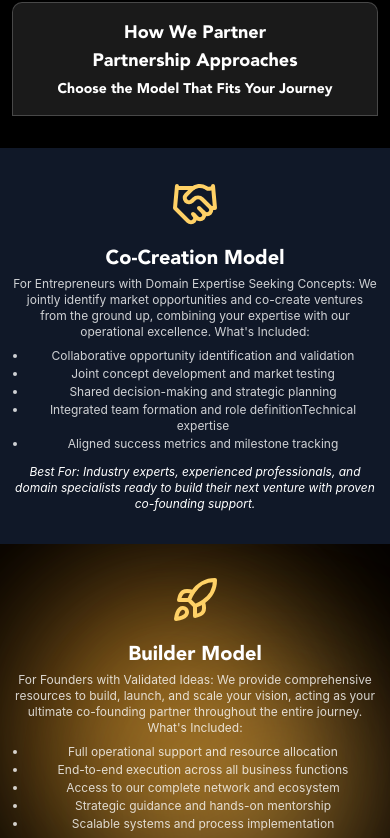
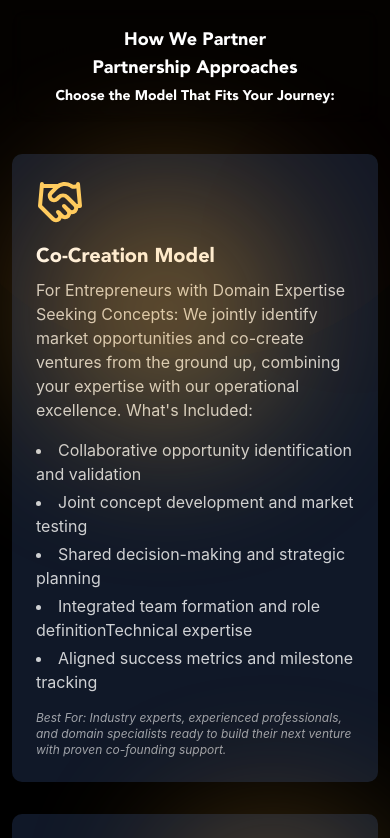
Before and after one commit to sammerasker/e-turn-re, a React (Vite) app: page /our-offerings in a window 390 px wide. Shown: the part 2928-3766 px from the top of the page. Built offline with nearby package versions, Linux system fonts and the light colour scheme.

Commit message:
adding ourofferings page

```diff
--- a/src/components/Header.jsx
+++ b/src/components/Header.jsx
@@ -19,8 +19,8 @@ const Header = () => {
   const menuItems = [
     { to: '/', label: 'Home' },
     { to: '/about', label: 'About Us' },
-   /* { to: '/our-offerings', label: 'Our Offering' },
-    { to: '/who-we-benefit', label: 'Advantages' },
+    { to: '/our-offerings', label: 'Our Offering' },
+   /* { to: '/who-we-benefit', label: 'Advantages' },
     { to: '/our-methodology', label: 'Our Methodology' },
     { to: '/portfolio', label: 'Portfolio' },*/
     { to: '/connect', label: 'Connect' }
--- a/src/pages/Connect.jsx
+++ b/src/pages/Connect.jsx
@@ -652,7 +652,7 @@ const Connect = () => {
                   <Button
                     type="submit"
                     disabled={isSubmitting}
-                    className="w-full bg-[#FF9F1C] text-white hover:bg-yellow-800 font-semibold rounded-full cursor-pointer" // Added cursor-pointer
+                    className="w-full bg-[#FF9F1C] text-white hover:bg-yellow-800 font-semibold rounded-full cursor-pointer"
 
                   >
                     {isSubmitting ? "Sending..." : "Send Message"}
--- a/src/pages/OurOfferings.jsx
+++ b/src/pages/OurOfferings.jsx
@@ -563,24 +563,31 @@ export default function OfferingPage() {
       </section>
 
       {/* How We Partner (Header) - Non-Animated (Simple background) */}
-      <section className="bg-black py-8">
+      <section className="animated-section-ep text-white pt-10 bg-black pb-10">
+        <div className="background-animation-ep">
+          <div className="wave-ep"></div>
+          <div className="wave-ep"></div>
+          <div className="wave-ep"></div>
+          <div className="gradient-blob-ep blob1-ep"></div>
+          <div className="gradient-blob-ep blob2-ep"></div>
+          <div className="gradient-blob-ep blob3-ep"></div>
+        </div>
         <motion.div
-          className="max-w-6xl mx-auto flex justify-center px-3 sm:px-4 md:px-6"
+          className="max-w-6xl mx-auto flex flex-col items-center px-3 sm:px-4 md:px-6"
           variants={fadeInUpVariants}
           initial="hidden"
           whileInView="visible"
           viewport={{ once: true, amount: 0.3 }}
         >
-          <div className="bg-white/10 p-4 sm:p-6 md:p-8 rounded-t-lg sm:rounded-t-xl shadow hover:shadow-md transition w-full max-w-xl text-center text-white backdrop-blur border border-white/20">
+          <div className="p-4 hover:shadow-md transition w-full max-w-xl text-center text-white backdrop-blur">
             <h1 className="text-lg sm:text-xl font-bold">How We Partner</h1>
             <h2 className="text-lg sm:text-xl font-bold">Partnership Approaches</h2>
-            <h3 className="text-sm sm:text-base mt-1">Choose the Model That Fits Your Journey</h3>
+            <h3 className="text-sm sm:text-base mt-1">Choose the Model That Fits Your Journey:</h3>
           </div>
-        </motion.div>
-      </section>
 
-      {/* Partnership Models - Alternating Animation */}
-      {[
+          <div className="grid grid-cols-1 md:grid-cols-3 gap-8 mt-8">
+            {
+              [
                 {
                   title: "Co-Creation Model",
                   icon: <Handshake className="w-12 h-12 sm:w-14 sm:h-14 md:w-16 md:h-16 text-[#FFD166]" />,
@@ -593,7 +600,6 @@ export default function OfferingPage() {
                     "Aligned success metrics and milestone tracking"
                   ],
                   footer: "Best For: Industry experts, experienced professionals, and domain specialists ready to build their next venture with proven co-founding support.",
-          sectionBg: "bg-gray-900" // Non-animated background
                 },
                 {
                   title: "Builder Model",
@@ -608,7 +614,6 @@ export default function OfferingPage() {
                   ],
                   footer:
                     "Best For: Founders with validated concepts who need comprehensive support, resources, and expertise to build and scale effectively.",
-          sectionBg: "bg-black" // Animated background
                 },
                 {
                   title: "Accelerator Model",
@@ -623,46 +628,25 @@ export default function OfferingPage() {
                   ],
                   footer:
                     "Best For: Early-stage startups with working products seeking to accelerate growth, optimize operations, and prepare for significant scaling or investment rounds.",
-          sectionBg: "bg-gray-900" // Non-animated background
                 }
-      ].map(({ title, icon, paragraph, desc, footer, sectionBg }, i) => (
-        <section
-          key={i}
-          className={`${i % 2 !== 0 ? 'animated-section-ep' : ''} ${sectionBg} text-white py-8 sm:py-12 md:py-16`}
-        >
-          {/* Only render background animations if it's an animated section (odd index for this alternating pattern) */}
-          {i % 2 !== 0 && (
-            <div className="background-animation-ep">
-              <div className="wave-ep"></div>
-              <div className="wave-ep"></div>
-              <div className="wave-ep"></div>
-              <div className="gradient-blob-ep blob1-ep"></div>
-              <div className="gradient-blob-ep blob2-ep"></div>
-              <div className="gradient-blob-ep blob3-ep"></div>
+              ].map(({ title, icon, paragraph, desc, footer }, i) => (
+                <div key={i} className="bg-gray-900 p-6 rounded-lg flex flex-col">
+                  <div className="flex-shrink-0">{icon}</div>
+                  <h4 className="text-xl font-bold mt-4">{title}</h4>
+                  <p className="text-white/80 mt-2">{paragraph}</p>
+                  <ul className="list-disc list-inside space-y-1 text-white/80 mt-4">
+                    {desc.map((item, j) => <li key={j}>{item}</li>)}
+                  </ul>
+                  <p className="text-xs italic text-white/60 mt-auto pt-4">{footer}</p>
                 </div>
-          )}
-          <motion.div
-            className="relative z-10 max-w-5xl mx-auto flex flex-col md:flex-row items-center gap-4 sm:gap-6 md:gap-10 px-3 sm:px-4 md:px-6"
-            variants={staggerContainerVariants}
-            initial="hidden"
-            whileInView="visible"
-            viewport={{ once: true, amount: 0.3 }}
-          >
-            <motion.div variants={fadeInUpVariants}>{icon}</motion.div>
-            <div className="text-center md:text-left">
-              <motion.h3 variants={fadeInUpVariants} className="text-xl sm:text-2xl font-bold mb-1 sm:mb-2">{title}</motion.h3>
-              {paragraph && <motion.p variants={fadeInUpVariants} className="text-xs sm:text-sm mb-2 sm:mb-3 max-w-lg text-white/80">{paragraph}</motion.p>}
-              <motion.ul variants={fadeInUpVariants} className="list-disc pl-4 space-y-0.5 sm:space-y-1 text-xs sm:text-sm text-white/80">
-                {desc.map((d, j) => <li key={j}>{d}</li>)}
-              </motion.ul>
-              {footer && <motion.p variants={fadeInUpVariants} className="mt-3 sm:mt-4 text-xs sm:text-sm italic text-white">{footer}</motion.p>}
+              ))
+            }
           </div>
         </motion.div>
       </section>
-      ))}
 
-      {/* Flexible Engagement Models - Non-Animated */}
-      <section className="py-10 sm:py-14 md:py-20 bg-gray-900">
+      {/* Flexible Engagement Models - Animated */}
+      <section className="py-12 sm:py-16 md:py-20 bg-gray-900">
         <motion.h3
           className="text-center text-xl sm:text-2xl md:text-3xl font-bold mb-6 sm:mb-8 md:mb-12 text-white px-3 sm:px-4"
           variants={fadeInUpVariants}
@@ -714,7 +698,7 @@ export default function OfferingPage() {
         </motion.div>
       </section>
 
-      {/* Investment & Capital Section - Animated */}
+      {/* Investment & Capital Section */}
       <section className="animated-section-ep py-12 sm:py-16 md:py-20 bg-black">
         <div className="background-animation-ep">
           <div className="wave-ep"></div>
@@ -725,15 +709,11 @@ export default function OfferingPage() {
           <div className="gradient-blob-ep blob3-ep"></div>
         </div>
         <div className="relative z-10">
-          <motion.div
+          <div
             className="max-w-6xl mx-auto px-4 sm:px-6"
-            variants={staggerContainerVariants}
-            initial="hidden"
-            whileInView="visible"
-            viewport={{ once: true, amount: 0.3 }}
           >
-            <motion.h2 variants={fadeInUpVariants} className="text-2xl sm:text-2xl md:text-3xl font-bold text-center mb-4 sm:mb-6 text-white">Investment & Capital</motion.h2>
-            <motion.div variants={fadeInUpVariants} className="text-center max-w-3xl mx-auto mb-8 sm:mb-12">
+            <h2 className="text-2xl sm:text-2xl md:text-3xl font-bold text-center mb-4 sm:mb-6 text-white">Investment & Capital</h2>
+            <div className="text-center max-w-3xl mx-auto mb-8 sm:mb-12">
               <h3 className="text-lg sm:text-xl font-semibold text-[#FF9F1C] mb-2 flex items-center justify-center gap-1 sm:gap-2">
                 <Banknote className="w-5 h-5 sm:w-6 sm:h-6" />
                 Strategic Investment Offering
@@ -741,13 +721,15 @@ export default function OfferingPage() {
               <p className="text-xs sm:text-sm text-white/80">
                 We selectively invest in high-potential ventures that align with our studio model, providing both strategic capital and comprehensive operational support to accelerate growth.
               </p>
-            </motion.div>
+            </div>
 
-            <motion.div variants={fadeInUpVariants} className="bg-white/10 p-4 sm:p-6 md:p-8 rounded-lg sm:rounded-xl shadow mb-8 sm:mb-12 text-white border border-white/20">
+
+            <div className="bg-white/10 p-4 sm:p-6 md:p-8 rounded-lg sm:rounded-xl shadow mb-8 sm:mb-12 text-white border border-white/20">
               <h4 className="text-lg sm:text-xl font-bold mb-1 sm:mb-2">Our Investment Approach</h4>
               <p className="text-xs sm:text-sm text-white/80 mb-3 sm:mb-4">
                 Unlike traditional investors, we combine capital with hands-on operational partnership. When we invest, you gain not just funding but a committed co-founding partner dedicated to your success.
               </p>
+
 
               <h5 className="font-bold mt-4 sm:mt-6 mb-1 sm:mb-2">Investment Criteria:</h5>
               <ul className="list-disc list-inside text-xs sm:text-sm text-white/80 space-y-0.5 sm:space-y-1">
@@ -758,6 +740,7 @@ export default function OfferingPage() {
                 <li>Commitment to long-term partnership and collaborative growth</li>
               </ul>
 
+
               <h5 className="font-bold mt-4 sm:mt-6 mb-1 sm:mb-2">What You Get Beyond Capital:</h5>
               <ul className="list-disc list-inside text-xs sm:text-sm text-white/80 space-y-0.5 sm:space-y-1">
                 <li>Full access to our operational capabilities and resources</li>
@@ -766,15 +749,12 @@ export default function OfferingPage() {
                 <li>Ongoing strategic guidance through scaling and exit phases</li>
                 <li>Integrated support across all critical business functions</li>
               </ul>
-            </motion.div>
+            </div>
 
-            <motion.h3 variants={fadeInUpVariants} className="text-xl sm:text-2xl font-bold text-center mb-6 sm:mb-8 text-white">The e-turn Advantage</motion.h3>
-            <motion.div
+
+            <h3 className="text-xl sm:text-2xl font-bold text-center mb-6 sm:mb-8 text-white">The e-turn Advantage</h3>
+            <div
               className="grid grid-cols-1 sm:grid-cols-2 md:grid-cols-4 gap-4 sm:gap-6 text-center"
-              variants={staggerContainerVariants}
-              initial="hidden"
-              whileInView="visible"
-              viewport={{ once: true, amount: 0.3 }}
             >
               {[
                 {
@@ -798,19 +778,19 @@ export default function OfferingPage() {
                   desc: "We’re in it for the long haul—with you through growth, scale, and exit."
                 }
               ].map(({ icon, title, desc }, i) => (
-                <motion.div key={i} className="bg-white/10 p-3 sm:p-4 rounded-lg sm:rounded-xl shadow text-white border border-white/20" variants={fadeInUpVariants}>
+                <div key={i} className="bg-white/10 p-3 sm:p-4 rounded-lg sm:rounded-xl shadow text-white border border-white/20">
                   <div className="mb-1 sm:mb-2">{icon}</div>
                   <h4 className="font-bold text-base sm:text-lg">{title}</h4>
                   <p className="text-xs sm:text-sm text-white/80 mt-0.5 sm:mt-1">{desc}</p>
-                </motion.div>
+                </div>
               ))}
-            </motion.div>
-          </motion.div>
+            </div>
+          </div>
         </div>
       </section>
 
       {/* CTA - Non-Animated */}
-      <section className="bg-black py-12 sm:py-16 md:py-24 text-white text-center relative overflow-hidden">
+      <section className="py-12 sm:py-16 md:py-20 bg-gray-900">
         <motion.div
           className="relative z-10 max-w-5xl mx-auto px-4 sm:px-6"
           variants={staggerContainerVariants}
@@ -859,7 +839,7 @@ export default function OfferingPage() {
             ))}
           </motion.div>
 
-          <motion.div variants={fadeInUpVariants} className="mt-8 sm:mt-10 md:mt-12">
+          <motion.div variants={fadeInUpVariants} className="mt-8 sm:mt-10 md:mt-12 flex justify-center">
             <Link to="/connect">
               <Button size="lg" className="bg-[#FF9F1C] text-white hover:bg-opacity-90 text-sm sm:text-base px-4 py-2 sm:px-6 sm:py-3">
                 Start Your Partnership Journey
```
Also changed, not shown: src/pages/About.jsx (+5 -5 lines). Lines whose indentation alone changed are shown as unchanged.
